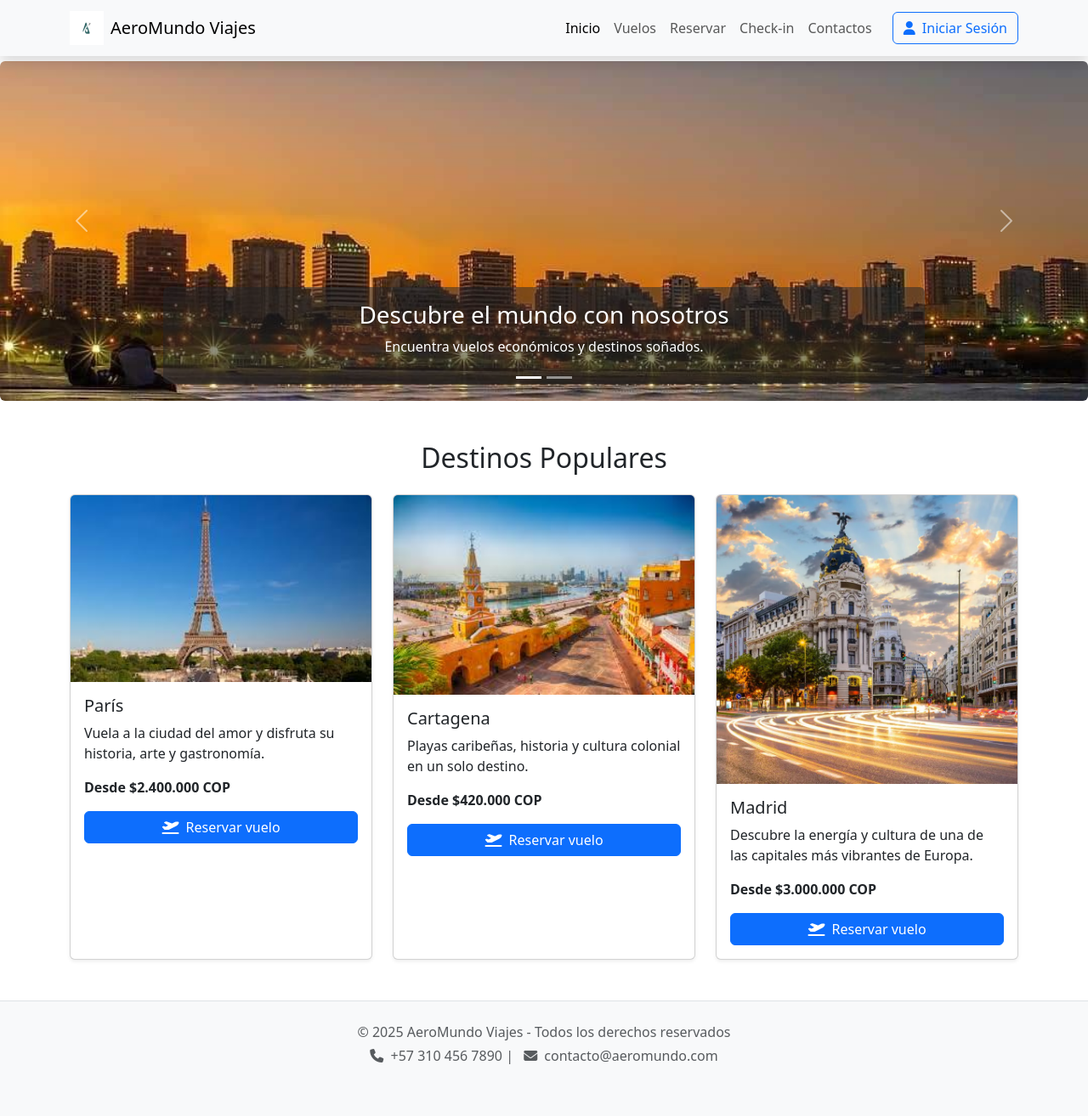
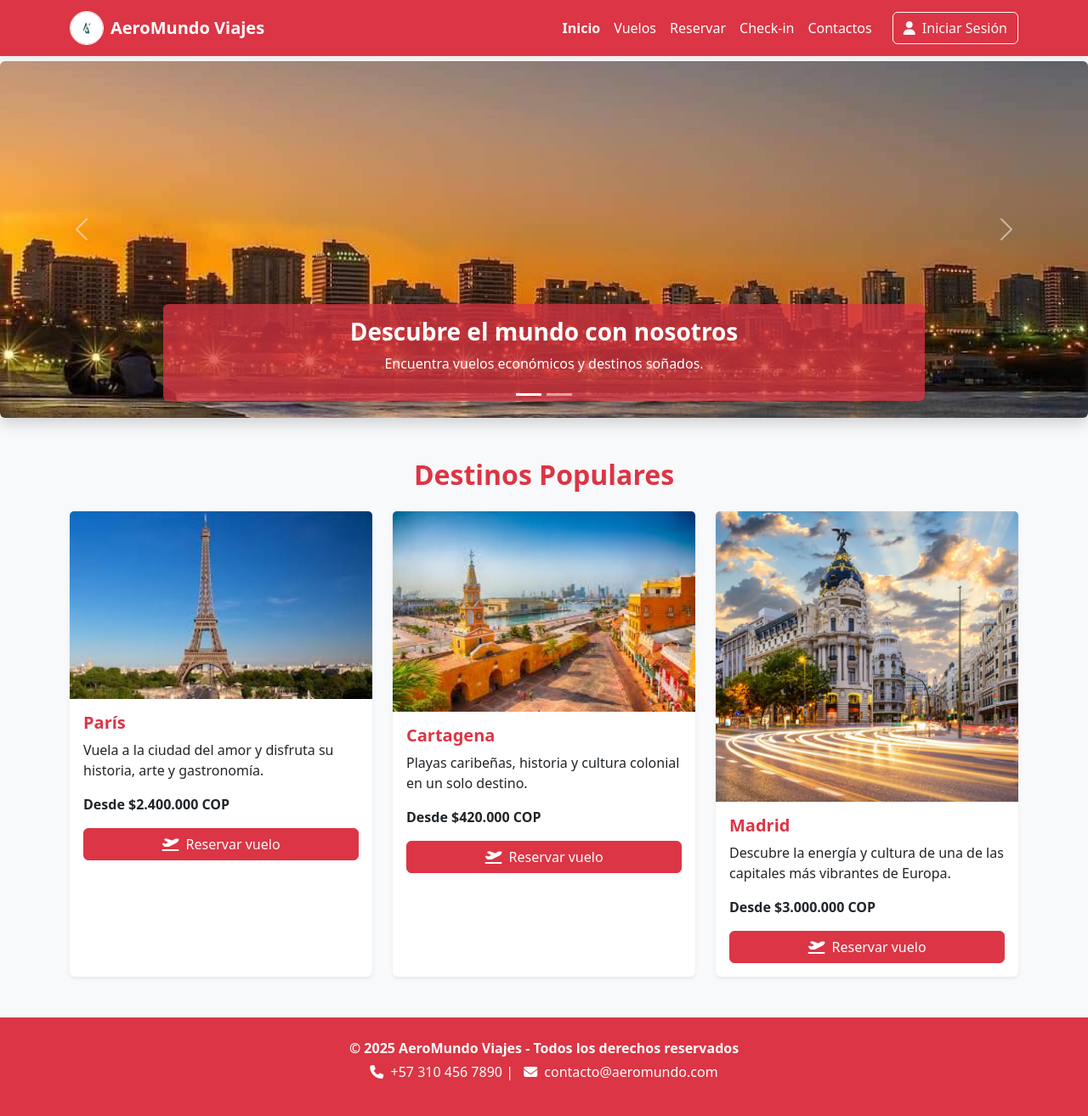
Before and after one commit to Thomazzz24/AEROMUNDO, a PHP site: page /index.php in a window 1280 px wide. Shown: the whole page at 85% size. Before the commit the page ends 1253 px from the top, so only its background shows below. Run offline with PHP 8.4, Linux system fonts and the light colour scheme.

Commit message:
ESTETICA
Se pone bonito el index y el login

```diff
--- a/presentacion/inicio.php
+++ b/presentacion/inicio.php
@@ -1,25 +1,31 @@
-<body>
-	<!-- NAVBAR -->
-	<nav class="navbar navbar-expand-lg navbar-light bg-light fixed-top shadow">
+<body class="bg-light">
+
+    <!-- NAVBAR ROJA -->
+    <nav class="navbar navbar-expand-lg navbar-dark bg-danger fixed-top shadow-sm">
         <div class="container">
-			<a class="navbar-brand d-flex align-items-center" href="#">
-				<img src="img/logo.jpg" alt="Logo" width="40" height="40" class="me-2">
+            <a class="navbar-brand d-flex align-items-center fw-bold" href="#">
+                <img src="img/logo.jpg" alt="Logo" width="40" height="40" class="me-2 rounded-circle border border-light">
                 AeroMundo Viajes
             </a>
+
             <button class="navbar-toggler" type="button" data-bs-toggle="collapse" data-bs-target="#menu">
                 <span class="navbar-toggler-icon"></span>
             </button>
+
             <div class="collapse navbar-collapse" id="menu">
                 <ul class="navbar-nav ms-auto">
                     <li class="nav-item">
-						<a class="nav-link active" href="?pid=<?php echo base64_encode('administrador/sesionAdmin.php'); ?>">Inicio</a>
+                        <a class="nav-link active text-white fw-semibold"
+                        href="?pid=<?php echo base64_encode('administrador/sesionAdmin.php'); ?>">Inicio</a>
                     </li>
-					<li class="nav-item"><a class="nav-link" href="#">Vuelos</a></li>
-					<li class="nav-item"><a class="nav-link" href="#">Reservar</a></li>
-					<li class="nav-item"><a class="nav-link" href="#">Check-in</a></li>
-					<li class="nav-item"><a class="nav-link" href="#">Contactos</a></li>
+                    <li class="nav-item"><a class="nav-link text-white" href="#">Vuelos</a></li>
+                    <li class="nav-item"><a class="nav-link text-white" href="#">Reservar</a></li>
+                    <li class="nav-item"><a class="nav-link text-white" href="#">Check-in</a></li>
+                    <li class="nav-item"><a class="nav-link text-white" href="#">Contactos</a></li>
                 </ul>
-				<a href="?pid=<?php echo base64_encode('autenticacion/autenticar.php'); ?>" class="btn btn-outline-primary ms-3">
+
+                <a href="?pid=<?php echo base64_encode('autenticacion/autenticar.php'); ?>"
+                   class="btn btn-outline-light ms-3">
                     <i class="fa-solid fa-user me-1"></i> Iniciar Sesión
                 </a>
             </div>
@@ -28,25 +34,27 @@
 
     <!-- CARRUSEL -->
     <div id="carousel" class="carousel slide mt-5 pt-4" data-bs-ride="carousel">
+
         <div class="carousel-indicators">
             <button type="button" data-bs-target="#carousel" data-bs-slide-to="0" class="active"></button>
             <button type="button" data-bs-target="#carousel" data-bs-slide-to="1"></button>
         </div>
 
-		<div class="carousel-inner">
+        <div class="carousel-inner rounded shadow">
             <div class="carousel-item active">
-				<img src="img/carrusel1.jpg" class="d-block w-100 rounded" alt="Viajes por el mundo"
-					style="height: 400px; object-fit: cover;">
-				<div class="carousel-caption bg-dark bg-opacity-50 rounded p-3">
-					<h3>Descubre el mundo con nosotros</h3>
+                <img src="img/carrusel1.jpg" class="d-block w-100" alt="Viajes por el mundo"
+                    style="height: 420px; object-fit: cover;">
+                <div class="carousel-caption bg-danger bg-opacity-75 rounded p-3 shadow">
+                    <h3 class="fw-bold">Descubre el mundo con nosotros</h3>
                     <p>Encuentra vuelos económicos y destinos soñados.</p>
                 </div>
             </div>
+
             <div class="carousel-item">
-				<img src="img/carrusel2.jpg" class="d-block w-100 rounded" alt="Aventura"
-					style="height: 400px; object-fit: cover;">
-				<div class="carousel-caption bg-dark bg-opacity-50 rounded p-3">
-					<h3>Explora sin límites</h3>
+                <img src="img/carrusel2.jpg" class="d-block w-100" alt="Aventura"
+                    style="height: 420px; object-fit: cover;">
+                <div class="carousel-caption bg-danger bg-opacity-75 rounded p-3 shadow">
+                    <h3 class="fw-bold">Explora sin límites</h3>
                     <p>Ofertas únicas a los mejores destinos turísticos.</p>
                 </div>
             </div>
@@ -62,16 +70,19 @@
 
     <!-- DESTINOS POPULARES -->
     <div class="container my-5">
-		<h2 class="text-center mb-4">Destinos Populares</h2>
+        <h2 class="text-center mb-4 text-danger fw-bold">Destinos Populares</h2>
+
         <div class="row row-cols-1 row-cols-md-3 g-4">
+
+            <!-- DESTINO CARD -->
             <div class="col">
-				<div class="card h-100 shadow-sm">
+                <div class="card h-100 shadow-sm border-0">
                     <img src="img/paris.jpeg" class="card-img-top" alt="París">
                     <div class="card-body">
-						<h5 class="card-title">París</h5>
+                        <h5 class="card-title fw-bold text-danger">París</h5>
                         <p class="card-text">Vuela a la ciudad del amor y disfruta su historia, arte y gastronomía.</p>
-						<p class="fw-bold">Desde $2.400.000 COP</p>
-						<button class="btn btn-primary w-100">
+                        <p class="fw-bold text-dark">Desde $2.400.000 COP</p>
+                        <button class="btn btn-danger w-100">
                             <i class="fa-solid fa-plane-departure me-1"></i> Reservar vuelo
                         </button>
                     </div>
@@ -79,13 +90,13 @@
             </div>
 
             <div class="col">
-				<div class="card h-100 shadow-sm">
+                <div class="card h-100 shadow-sm border-0">
                     <img src="img/cartagena.jpeg" class="card-img-top" alt="Cartagena">
                     <div class="card-body">
-						<h5 class="card-title">Cartagena</h5>
+                        <h5 class="card-title fw-bold text-danger">Cartagena</h5>
                         <p class="card-text">Playas caribeñas, historia y cultura colonial en un solo destino.</p>
-						<p class="fw-bold">Desde $420.000 COP</p>
-						<button class="btn btn-primary w-100">
+                        <p class="fw-bold text-dark">Desde $420.000 COP</p>
+                        <button class="btn btn-danger w-100">
                             <i class="fa-solid fa-plane-departure me-1"></i> Reservar vuelo
                         </button>
                     </div>
@@ -93,30 +104,31 @@
             </div>
 
             <div class="col">
-				<div class="card h-100 shadow-sm">
+                <div class="card h-100 shadow-sm border-0">
                     <img src="img/madrid.webp" class="card-img-top" alt="Madrid">
                     <div class="card-body">
-						<h5 class="card-title">Madrid</h5>
+                        <h5 class="card-title fw-bold text-danger">Madrid</h5>
                         <p class="card-text">Descubre la energía y cultura de una de las capitales más vibrantes de Europa.</p>
-						<p class="fw-bold">Desde $3.000.000 COP</p>
-						<button class="btn btn-primary w-100">
+                        <p class="fw-bold text-dark">Desde $3.000.000 COP</p>
+                        <button class="btn btn-danger w-100">
                             <i class="fa-solid fa-plane-departure me-1"></i> Reservar vuelo
                         </button>
                     </div>
                 </div>
             </div>
+
         </div>
     </div>
 
-
-	<!-- FOOTER -->
-	<footer class="bg-light text-center text-muted py-4 mt-5 border-top">
+    <!-- FOOTER ROJO -->
+    <footer class="bg-danger text-white text-center py-4 mt-5 shadow-sm">
         <div class="container">
-			<p class="mb-1">© 2025 AeroMundo Viajes - Todos los derechos reservados</p>
-			<p>
+            <p class="mb-1 fw-semibold">© 2025 AeroMundo Viajes - Todos los derechos reservados</p>
+            <p class="fw-light">
                 <i class="fa-solid fa-phone me-1"></i> +57 310 456 7890 |
                 <i class="fa-solid fa-envelope ms-2 me-1"></i> contacto@aeromundo.com
             </p>
         </div>
     </footer>
+
 </body>
```
Also changed, not shown: autenticacion/autenticar.php (+36 -20 lines). Lines whose indentation alone changed are shown as unchanged.
